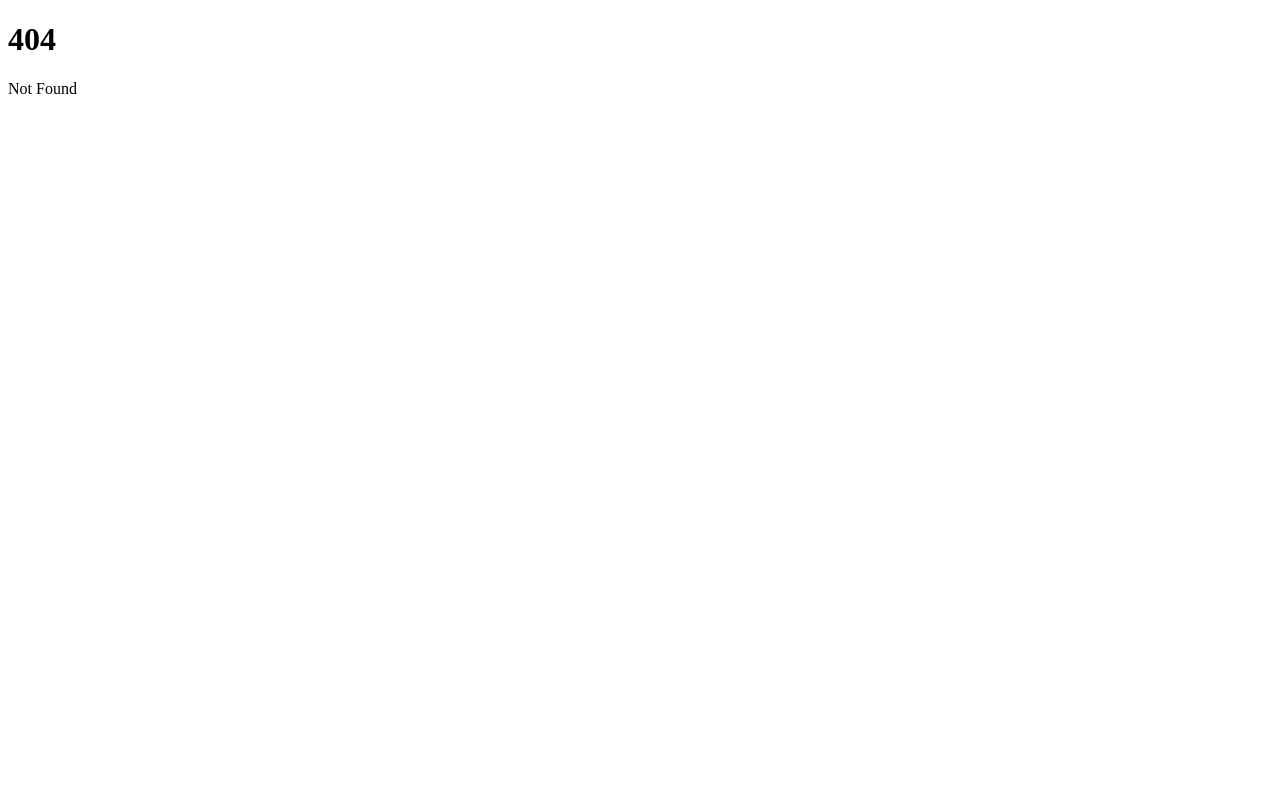
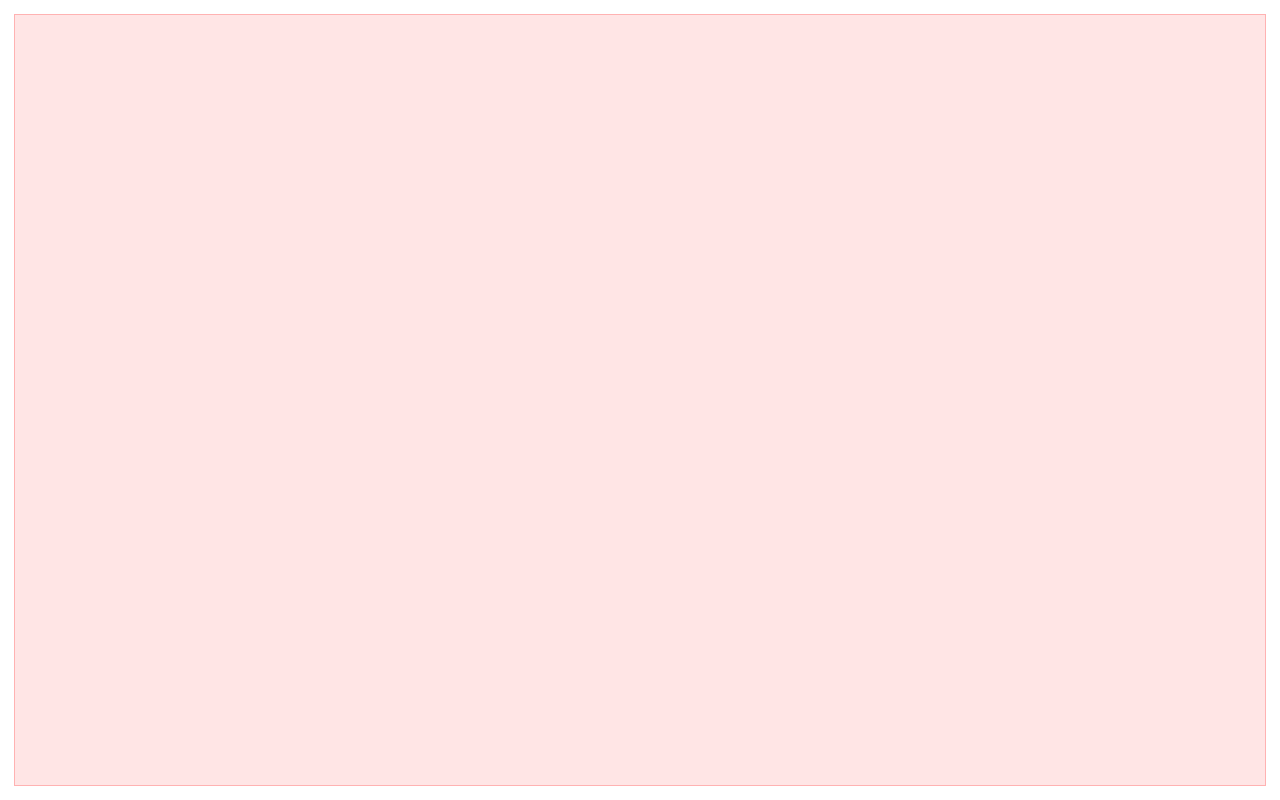
Before and after one commit to ampatspell/tiny-svelte, a SvelteKit app: page /dev in a window 1280 px wide. Before the commit this address had no page. Built offline with nearby package versions, Linux system fonts and the light colour scheme.

Commit message:
add use:resize

```diff
--- /dev/null
+++ b/src/lib/canvas/canvas.svelte
@@ -0,0 +1,19 @@
+<script lang="ts">
+	import type { Size } from "$lib/types";
+	import { resize } from "$lib/use-resize.svelte";
+
+  let onResize = (size: Size) => {
+    console.log(size);
+  }
+
+</script>
+
+<canvas class="canvas" use:resize={{ onResize }}/>
+
+<style lang="scss">
+  .canvas {
+    background: rgba(255,0,0,0.1);
+    width: 100%;
+    height: 100%;
+  }
+</style>
--- a/src/lib/index.ts
+++ /dev/null
@@ -1 +0,0 @@
-// place files you want to import through the `$lib` alias in this folder.
--- /dev/null
+++ b/src/lib/mixins.scss
@@ -0,0 +1,50 @@
+@import url('https://fonts.googleapis.com/css2?family=Ubuntu+Mono:wght@400;700&display=swap');
+
+@mixin font($size: 13px) {
+  font-family: 'Ubuntu Mono';
+  font-size: $size;
+}
+
+@mixin app() {
+  html {
+    min-height: 100%;
+    height: 100%;
+    @include font();
+  }
+
+  body {
+    padding: 0;
+    margin: 0;
+    height: 100%;
+    display: flex;
+    flex-direction: column;
+    background: #fff;
+  }
+
+  * {
+    box-sizing: border-box;
+  }
+
+  body > div {
+    flex: 1;
+    display: flex;
+    flex-direction: column;
+  }
+
+  a,
+  a:hover,
+  a:active {
+    color: #000;
+  }
+
+  button,
+  input {
+    @include font();
+    appearance: none;
+    background: none;
+    border: none;
+    outline: none;
+    padding: 0;
+    margin: 0;
+  }
+}
--- /dev/null
+++ b/src/lib/types.ts
@@ -0,0 +1 @@
+export type Size = { width: number, height: number };
--- /dev/null
+++ b/src/lib/use-resize.svelte.ts
@@ -0,0 +1,19 @@
+import type { Size } from "./types";
+
+export type ResizeParameters = {
+  onResize: (size: Size) => void;
+};
+
+export const resize = (node: HTMLElement, parameters: ResizeParameters) => {
+  const observer = new ResizeObserver((entries) => {
+    const [ entry ] = entries;
+    const { width, height } = entry.contentRect;
+    parameters.onResize({ width, height });
+  });
+  observer.observe(node);
+  return {
+    destroy: () => {
+      observer.unobserve(node);
+    }
+  };
+};
--- /dev/null
+++ b/src/routes/+layout.svelte
@@ -0,0 +1,5 @@
+<script lang="ts">
+  import './app.scss';
+</script>
+
+<slot/>
--- a/src/routes/+page.svelte
+++ b/src/routes/+page.svelte
@@ -1,2 +1,9 @@
-<h1>Welcome to SvelteKit</h1>
-<p>Visit <a href="https://kit.svelte.dev">kit.svelte.dev</a> to read the documentation</p>
+<div class="page">
+  <div class="content">Hello</div>
+</div>
+
+<style lang="scss">
+  .page {
+    padding: 15px;
+  }
+</style>
--- /dev/null
+++ b/src/routes/app.scss
@@ -0,0 +1,3 @@
+@use '$lib/mixins.scss' as m;
+
+@include m.app();
--- /dev/null
+++ b/src/routes/dev/+page.svelte
@@ -0,0 +1,21 @@
+<script>
+	import Canvas from "$lib/canvas/canvas.svelte";
+</script>
+
+<div class="page">
+  <div class="container">
+    <Canvas/>
+  </div>
+</div>
+
+<style lang="scss">
+  .page {
+    flex: 1;
+    padding: 15px;
+    > .container {
+      width: 100%;
+      height: 100%;
+      outline: 1px solid rgba(255,0,0,0.3);
+    }
+  }
+</style>
```
